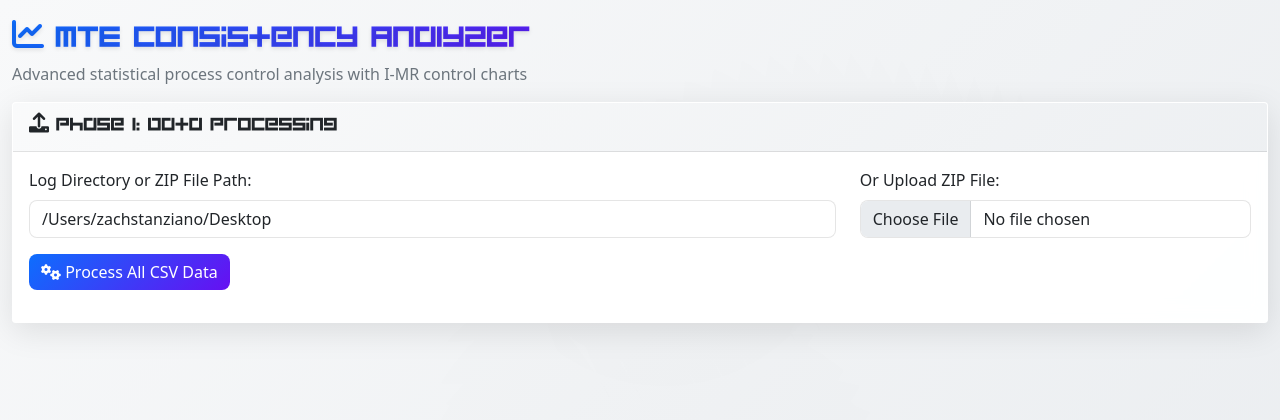
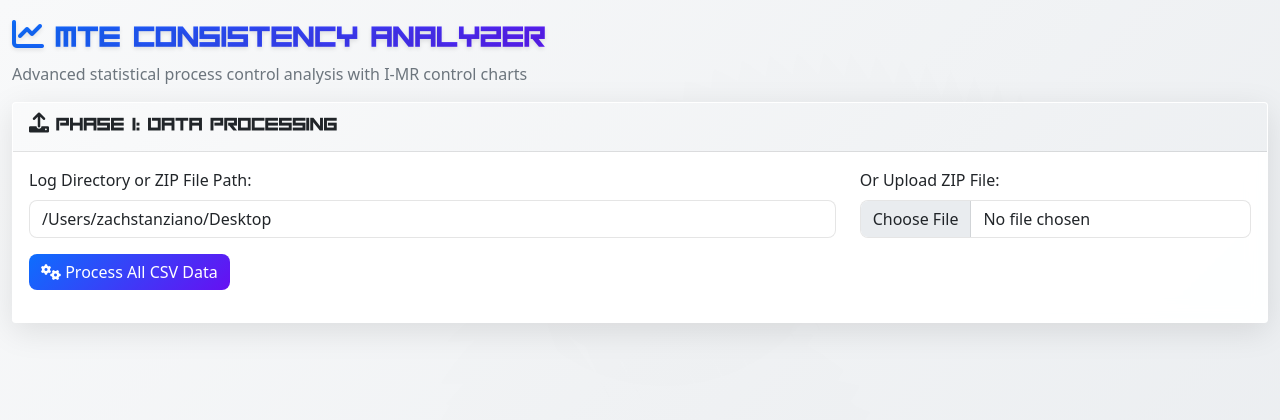
Before and after one commit to zachatblock/mte-consistency-analyzer, a Flask app: page / in a window 1280 px wide. Shown: the top 420 px of the page. Run offline with Flask 3, Linux system fonts and the light colour scheme; some libraries are stand-ins or nearby versions.

Commit message:
🔤 Make Square One font ALL CAPS - fix ugly lowercase
✨ Typography Enhancement:
- Added text-transform: uppercase !important to all Square One font usage
- Applied to h1-h6, .main-title, .card-title, .modal-title, .test-counter
- Updated both main interactive template and base template
- Maintains beautiful gradient styling while using proper uppercase display

🎨 Visual Improvement:
- Square One font now displays in clean, professional ALL CAPS
- Eliminates ugly lowercase letterforms
- Consistent uppercase branding across entire application
- Enhanced readability and professional appearance

📝 Files Updated:
- templates/consistency/index_interactive.html - Main interface typography
- templates/base.html - Global typography styling

The Square One font now displays beautifully in uppercase throughout the MTE Consistency Analyzer interface!

```diff
--- a/templates/base.html
+++ b/templates/base.html
@@ -28,6 +28,7 @@
         .nav-logo a, h1, h2, h3, h4, h5, h6 {
             font-family: 'Square One', sans-serif !important;
             font-weight: bold;
+            text-transform: uppercase !important;
         }
 
         .nav-logo a {
--- a/templates/consistency/index_interactive.html
+++ b/templates/consistency/index_interactive.html
@@ -90,15 +90,17 @@
             100% { transform: translate(5px, -5px) rotate(360deg) scale(1); }
         }
 
-        /* Typography - Square One for titles only */
+        /* Typography - Square One for titles only (ALL CAPS) */
         h1, h2, h3, h4, h5, h6, .display-1, .display-2, .display-3, .display-4, .display-5, .display-6 {
             font-family: 'Square One', sans-serif !important;
             font-weight: bold;
+            text-transform: uppercase !important;
         }
 
         .main-title {
             font-family: 'Square One', sans-serif !important;
             font-weight: bold;
+            text-transform: uppercase !important;
             background: linear-gradient(135deg, #0d6efd 0%, #6610f2 50%, #d63384 100%);
             -webkit-background-clip: text;
             -webkit-text-fill-color: transparent;
@@ -109,6 +111,7 @@
         .card-title, .modal-title {
             font-family: 'Square One', sans-serif !important;
             font-weight: bold;
+            text-transform: uppercase !important;
         }
 
         /* Enhanced Card Styling */
@@ -246,6 +249,7 @@
             font-weight: bold;
             color: #6c757d;
             font-family: 'Square One', sans-serif;
+            text-transform: uppercase !important;
         }
 
         /* Form Controls */
```
